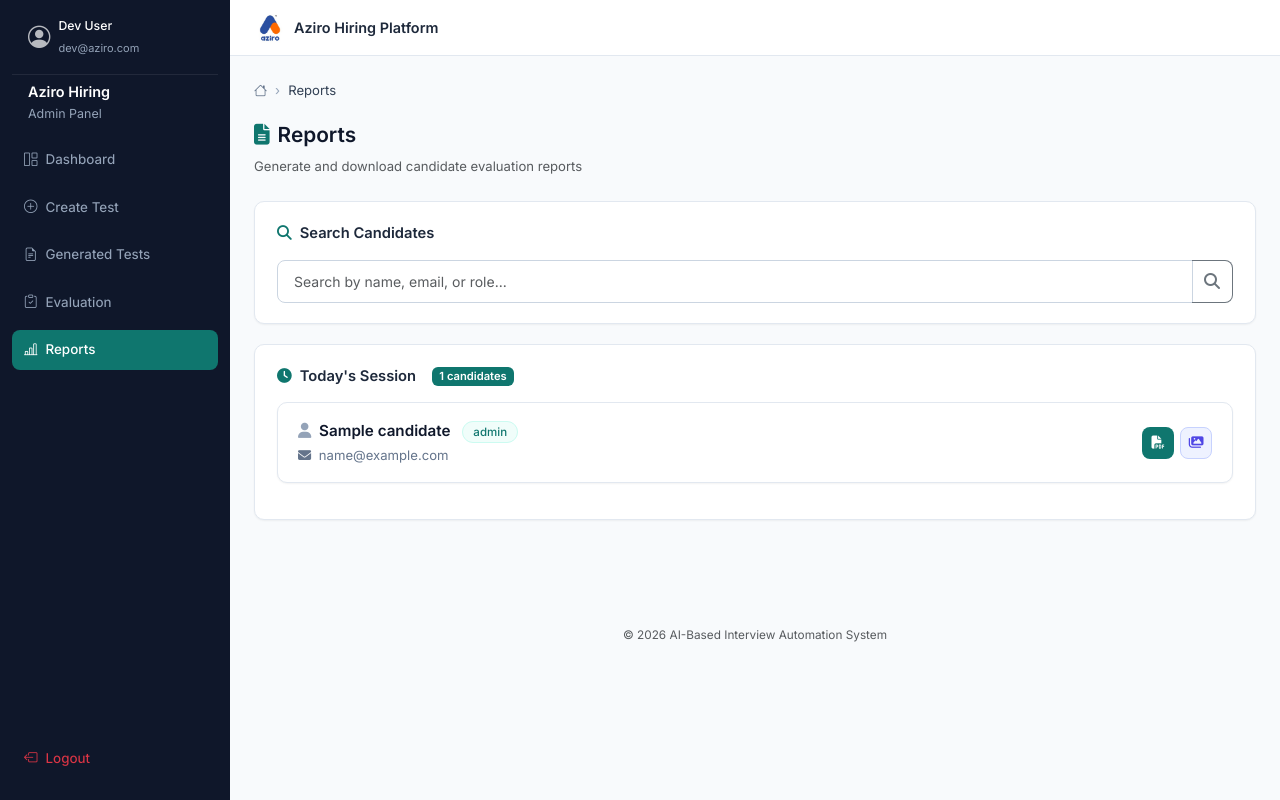
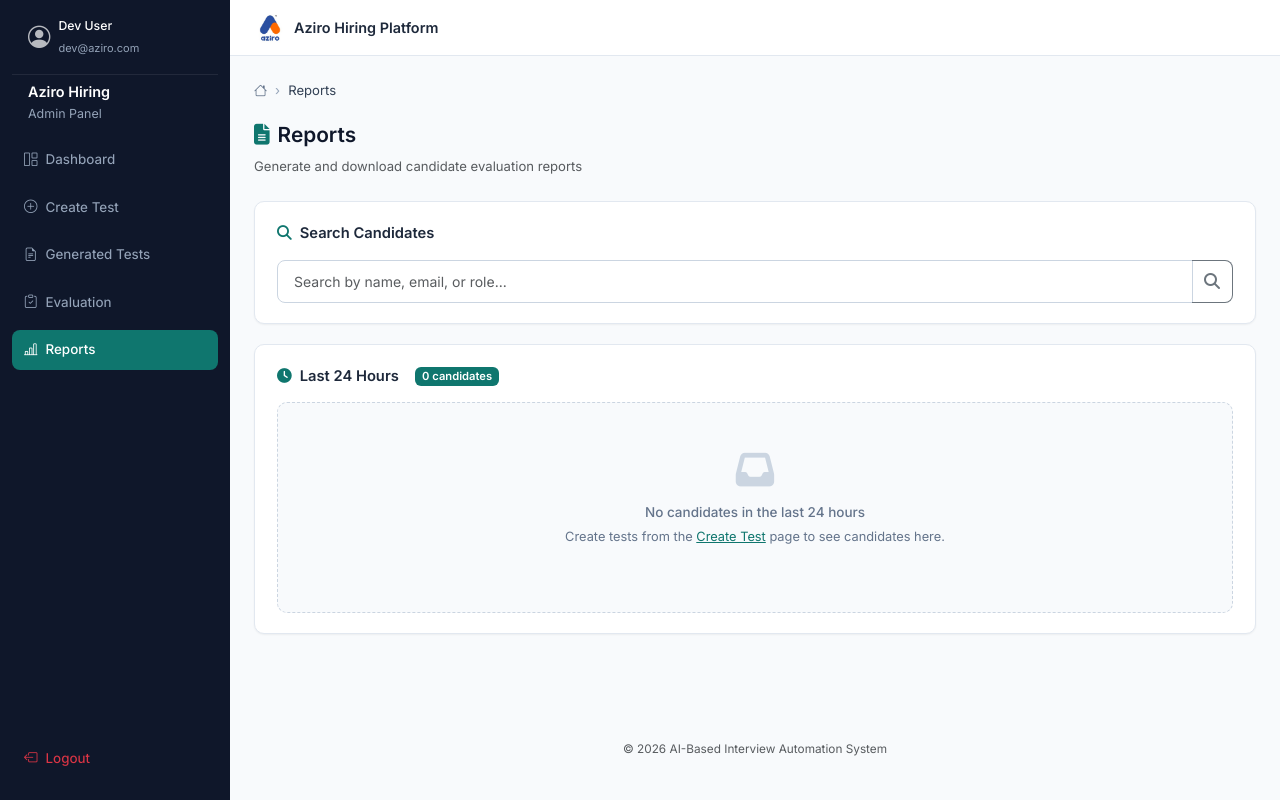
Before and after one commit to rbodicherla-3323/aziro-hiring-platform, a Flask app: page /reports in a window 1280 px wide. Run offline with Flask 3, Linux system fonts and the light colour scheme; tables that the repository leaves empty hold one stand-in row (values such as "Sample post").

Commit message:
reports: scope candidates by user and show report search

```diff
--- a/app/blueprints/reports/routes.py
+++ b/app/blueprints/reports/routes.py
@@ -1,13 +1,13 @@
 # filepath: d:\Projects\aziro-hiring-platform\app\blueprints\reports\routes.py
 """
-Reports page — today's session candidates + historical DB search.
+Reports page — recent session candidates + historical report search.
 """
-import os
+from datetime import datetime, timezone, timedelta
 from io import BytesIO
 from flask import Blueprint, render_template, request, session, jsonify, send_file, abort
 
 from app.utils.auth_decorator import login_required
-from app.services.generated_tests_store import get_tests_for_user_today, GENERATED_TESTS
+from app.services.generated_tests_store import get_tests_for_user_in_range
 from app.services.evaluation_aggregator import EvaluationAggregator
 from app.services import db_service
 from app.services.evaluation_service import EvaluationService
@@ -28,44 +28,72 @@ def reports():
     user_email = user.get("email", "dev@aziro.com")
     q = request.args.get("q", "").strip()
 
-    # Today's session candidates for this user
-    user_tests = get_tests_for_user_today(user_email)
-    user_emails = {t["email"] for t in user_tests}
+    # Last 24 hours session candidates for this user
+    since = datetime.now(timezone.utc) - timedelta(hours=24)
+    user_tests = get_tests_for_user_in_range(user_email, since)
 
-    # Get evaluation data for today's session candidates
+    def _parse_created_at(value):
+        if isinstance(value, datetime):
+            dt = value
+        elif isinstance(value, str):
+            try:
+                dt = datetime.fromisoformat(value.replace("Z", "+00:00"))
+            except (ValueError, TypeError):
+                return None
+        else:
+            return None
+        if dt.tzinfo is None:
+            dt = dt.replace(tzinfo=timezone.utc)
+        return dt
+
+    def _created_sort_key(item):
+        dt = _parse_created_at(item.get("created_at", ""))
+        return dt or datetime.min.replace(tzinfo=timezone.utc)
+
+    user_tests_sorted = sorted(user_tests, key=_created_sort_key, reverse=True)
+    tests_by_email = {}
+    for t in user_tests_sorted:
+        email_key = str(t.get("email", "")).strip().lower()
+        if not email_key:
+            continue
+        if email_key not in tests_by_email:
+            tests_by_email[email_key] = t
+    user_emails = set(tests_by_email.keys())
+
+    # Get evaluation data for recent session candidates
     all_candidates = EvaluationAggregator.get_candidates()
-    session_candidates = [c for c in all_candidates if c["email"] in user_emails]
+    session_candidates = []
+    for c in all_candidates:
+        email_key = str(c.get("email", "")).strip().lower()
+        if email_key in user_emails:
+            c["created_at"] = tests_by_email[email_key].get("created_at", "")
+            session_candidates.append(c)
 
     # Also add test entries that don't yet have evaluation data
-    evaluated_emails = {c["email"] for c in session_candidates}
-    for t in user_tests:
-        if t["email"] not in evaluated_emails:
-            session_candidates.append({
-                "name": t["name"],
-                "email": t["email"],
-                "role": t.get("role", ""),
-                "role_key": t.get("role_key", ""),
-                "batch_id": t.get("batch_id", ""),
-                "rounds": {},
-                "results": [],
-                "summary": {
-                    "total_rounds": len(t.get("tests", {})),
-                    "attempted_rounds": 0,
-                    "passed_rounds": 0,
-                    "failed_rounds": 0,
-                },
-            })
+    evaluated_emails = {str(c.get("email", "")).strip().lower() for c in session_candidates}
+    for t in user_tests_sorted:
+        email_key = str(t.get("email", "")).strip().lower()
+        if not email_key or email_key in evaluated_emails:
+            continue
+        session_candidates.append({
+            "name": t["name"],
+            "email": t["email"],
+            "role": t.get("role", ""),
+            "role_key": t.get("role_key", ""),
+            "batch_id": t.get("batch_id", ""),
+            "created_at": t.get("created_at", ""),
+            "rounds": {},
+            "results": [],
+            "summary": {
+                "total_rounds": len(t.get("tests", {})),
+                "attempted_rounds": 0,
+                "passed_rounds": 0,
+                "failed_rounds": 0,
+            },
+        })
+        evaluated_emails.add(email_key)
 
-    # Also include DB candidates (historical)
-    try:
-        db_candidates = db_service.get_all_candidates_with_results()
-        seen_emails = {c.get("email", "") for c in session_candidates}
-        for dc in db_candidates:
-            if dc["email"] not in seen_emails:
-                session_candidates.append(dc)
-                seen_emails.add(dc["email"])
-    except Exception:
-        pass
+    session_candidates.sort(key=_created_sort_key, reverse=True)
 
     # Apply search filter if q= is present
     if q:
@@ -93,6 +121,8 @@ def reports():
 @reports_bp.route("/reports/search")
 @login_required
 def search_reports():
+    user = session.get("user", {})
+    user_email = user.get("email", "dev@aziro.com")
     query = request.args.get("q", "").strip()
     if len(query) < 2:
         return jsonify({"candidates": []})
@@ -100,39 +130,30 @@ def search_reports():
     results = []
     query_lower = query.lower()
 
-    # 1. Search in-memory generated tests (via EvaluationAggregator)
-    all_candidates = EvaluationAggregator.get_candidates()
-    for c in all_candidates:
-        if (query_lower in c.get("name", "").lower()
-                or query_lower in c.get("email", "").lower()
-                or query_lower in c.get("role", "").lower()):
-            results.append({
-                "name": c["name"],
-                "email": c["email"],
-                "role": c.get("role", "N/A"),
-                "source": "session",
-            })
-
-    # Also search GENERATED_TESTS that may not have evaluation data yet
-    found_emails = {r["email"] for r in results}
-    for t in GENERATED_TESTS:
-        if t["email"] not in found_emails:
-            if (query_lower in t.get("name", "").lower()
-                    or query_lower in t.get("email", "").lower()
-                    or query_lower in t.get("role", "").lower()):
+    # 1. Search this user's recent (last 24 hours) candidates
+    since = datetime.now(timezone.utc) - timedelta(hours=24)
+    user_tests = get_tests_for_user_in_range(user_email, since)
+    found_emails = set()
+    for t in user_tests:
+        if (query_lower in t.get("name", "").lower()
+                or query_lower in t.get("email", "").lower()
+                or query_lower in t.get("role", "").lower()):
+            email_key = str(t.get("email", "")).strip().lower()
+            if email_key and email_key not in found_emails:
                 results.append({
-                    "name": t["name"],
-                    "email": t["email"],
+                    "name": t.get("name", ""),
+                    "email": t.get("email", ""),
                     "role": t.get("role", "N/A"),
                     "source": "session",
                 })
-                found_emails.add(t["email"])
+                found_emails.add(email_key)
 
-    # 2. Search DB (historical)
+    # 2. Search DB (reports generated for any candidate)
     try:
-        db_results = db_service.search_candidates(query)
+        db_results = db_service.search_candidates_with_reports(query)
         for r in db_results:
-            if r["email"] not in found_emails:
+            email_key = str(r.get("email", "")).strip().lower()
+            if email_key and email_key not in found_emails:
                 results.append({
                     "name": r["name"],
                     "email": r["email"],
@@ -140,7 +161,7 @@ def search_reports():
                     "created_at": r.get("created_at", ""),
                     "source": "database",
                 })
-                found_emails.add(r["email"])
+                found_emails.add(email_key)
     except Exception:
         pass
 
--- a/app/services/db_service.py
+++ b/app/services/db_service.py
@@ -189,6 +189,69 @@ def search_candidates(query: str, role_filter: str = ""):
     return results
 
 
+def search_candidates_with_reports(query: str, role_filter: str = ""):
+    """Search candidates that have at least one generated report."""
+    like_query = f"%{query}%"
+
+    base = (
+        db.session.query(Candidate, TestSession)
+        .join(Report, Report.candidate_email == Candidate.email)
+        .outerjoin(TestSession, TestSession.candidate_id == Candidate.id)
+    )
+
+    filters = []
+    if query:
+        filters.append(
+            db.or_(
+                Candidate.name.ilike(like_query),
+                Candidate.email.ilike(like_query),
+                TestSession.role_label.ilike(like_query),
+                TestSession.role_key.ilike(like_query),
+            )
+        )
+    if role_filter:
+        like_role = f"%{role_filter}%"
+        filters.append(
+            db.or_(
+                TestSession.role_label.ilike(like_role),
+                TestSession.role_key.ilike(like_role),
+            )
+        )
+
+    if filters:
+        base = base.filter(*filters)
+
+    rows = (
+        base
+        .order_by(TestSession.created_at.desc())
+        .limit(100)
+        .all()
+    )
+
+    results = []
+    seen_emails = set()
+    for cand, ts in rows:
+        email = cand.email
+        if email in seen_emails:
+            continue
+        role = ""
+        created_at = ""
+        test_session_id = None
+        if ts:
+            role = ts.role_label or ts.role_key
+            created_at = ts.created_at.strftime("%Y-%m-%d %H:%M") if ts.created_at else ""
+            test_session_id = ts.id
+        results.append({
+            "name": cand.name,
+            "email": email,
+            "role": role,
+            "created_at": created_at,
+            "test_session_id": test_session_id,
+        })
+        seen_emails.add(email)
+    return results
+
+
 def get_candidate_report_data(email: str) -> dict:
     """Get full candidate data for report generation."""
     candidate = Candidate.query.filter_by(email=email).first()
--- a/app/templates/reports.html
+++ b/app/templates/reports.html
@@ -219,7 +219,7 @@
     </div>
     <div class="session-section">
         <div class="section-title">
-            <i class="fas fa-clock" style="color:var(--az-primary);"></i> Today's Session
+            <i class="fas fa-clock" style="color:var(--az-primary);"></i> Last 24 Hours
             <span class="badge bg-primary ms-2" style="font-size:0.7rem; background:var(--az-primary) !important;">{{ session_candidates|length }} candidates</span>
         </div>
         {% if session_candidates %}
@@ -242,7 +242,7 @@
         {% else %}
             <div class="empty-state">
                 <i class="fas fa-inbox d-block"></i>
-                <p class="mb-1" style="font-weight:500;">No candidates in today's session</p>
+                <p class="mb-1" style="font-weight:500;">No candidates in the last 24 hours</p>
                 <p style="font-size:0.8rem;">Create tests from the <a href="{{ url_for('dashboard.create_test') }}" style="color:var(--az-primary);">Create Test</a> page to see candidates here.</p>
             </div>
         {% endif %}
```
